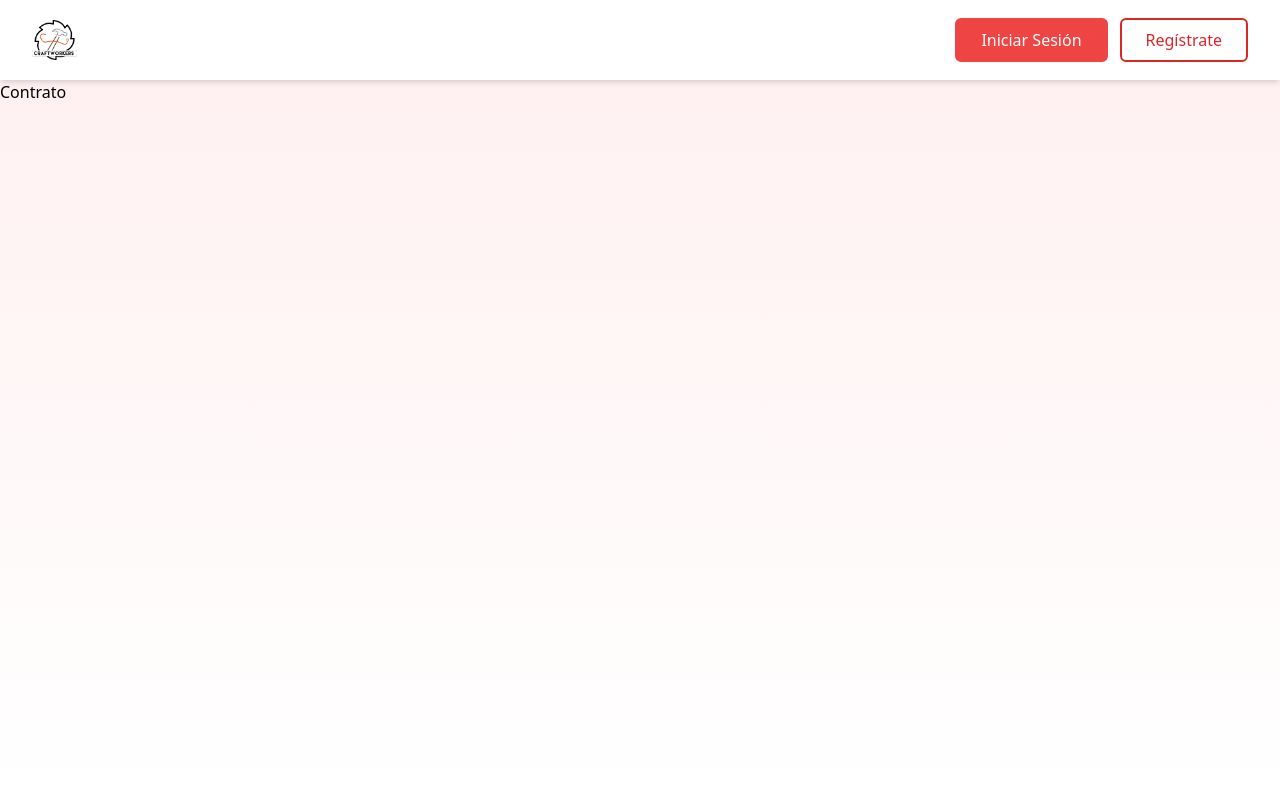
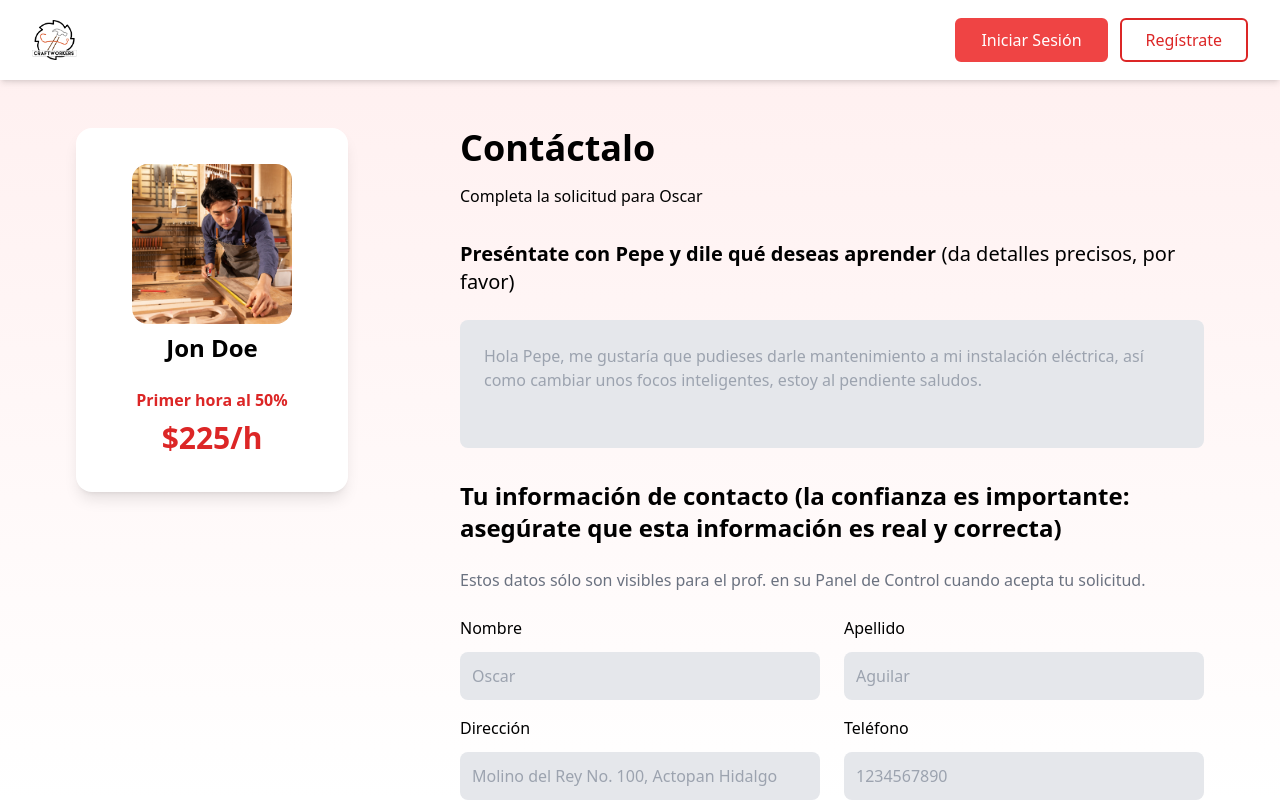
Before and after one commit to OscarAguilarL/craftworkers-frontend, a React (Vite) app: page /contrato/1 in a window 1280 px wide. Built offline with nearby package versions, Linux system fonts and the light colour scheme.

Commit message:
Terminada pagina de contrato

```diff
--- a/src/pages/ContratoPage.tsx
+++ b/src/pages/ContratoPage.tsx
@@ -1,9 +1,108 @@
-import React from 'react'
+import { StarIcon } from '@heroicons/react/solid'
+import trabajador from '../assets/img/trabajador.jpg'
+import { Button } from '../components'
 
 export const ContratoPage = () => {
   return (
-    <div>
-      <h2>Contrato</h2>
+    <div className="container max-w-6xl mx-auto mt-12 px-3 pb-24">
+      <div className="grid gap-6 grid-cols-3">
+        <div className="bg-white h-fit w-fit rounded-2xl shadow-lg px-14 py-9 flex flex-col gap-6">
+          <div className="w-full flex flex-col items-center gap-2">
+            <div className="h-40 w-40 overflow-hidden rounded-2xl">
+              <img
+                src={trabajador}
+                alt="Jon Doe"
+                className="aspect-square object-cover"
+              />
+            </div>
+            <h3 className="text-2xl font-bold">Jon Doe</h3>
+            <div className="flex flex-col items-center gap-2 mt-4 text-red-600">
+              <p className="text-base font-bold">Primer hora al 50%</p>
+              <p className="text-3xl font-black">$225/h</p>
+            </div>
+          </div>
+        </div>
+
+        <div className="col-span-2">
+          <form className="flex flex-col gap-4">
+            <h2 className="text-4xl font-bold">Contáctalo</h2>
+            <p>Completa la solicitud para Oscar</p>
+
+            <div className="pt-4 flex flex-col gap-6">
+              <p className="text-xl">
+                <span className="font-bold">
+                  Preséntate con Pepe y dile qué deseas aprender
+                </span>{' '}
+                (da detalles precisos, por favor)
+              </p>
+              <textarea
+                cols={30}
+                rows={10}
+                defaultValue={''}
+                className="w-full h-32 bg-gray-200 p-6 rounded-lg resize-none"
+                placeholder="Hola Pepe, me gustaría que pudieses darle mantenimiento a mi instalación eléctrica, así como cambiar unos focos inteligentes, estoy al pendiente saludos."
+              />
+            </div>
+
+            <div className="pt-4 flex flex-col gap-6">
+              <h2 className="text-2xl font-bold">
+                Tu información de contacto (la confianza es importante:
+                asegúrate que esta información es real y correcta)
+              </h2>
+              <p className="text-gray-500">
+                Estos datos sólo son visibles para el prof. en su Panel de
+                Control cuando acepta tu solicitud.
+              </p>
+
+              <div>
+                <div className="flex items-center gap-6">
+                  <div className="flex flex-col gap-3 w-full">
+                    <label htmlFor="name">Nombre</label>
+                    <input
+                      type="text"
+                      id="name"
+                      placeholder="Oscar"
+                      className="bg-gray-200 block p-3 rounded-lg"
+                    />
+                  </div>
+                  <div className="flex flex-col gap-3 w-full">
+                    <label htmlFor="lastname">Apellido</label>
+                    <input
+                      type="text"
+                      id="lastname"
+                      placeholder="Aguilar"
+                      className="bg-gray-200 block p-3 rounded-lg"
+                    />
+                  </div>
+                </div>
+                <div className="flex items-center gap-6 mt-4">
+                  <div className="flex flex-col gap-3 w-full">
+                    <label htmlFor="address">Dirección</label>
+                    <input
+                      type="text"
+                      id="address"
+                      placeholder="Molino del Rey No. 100, Actopan Hidalgo"
+                      className="bg-gray-200 block p-3 rounded-lg"
+                    />
+                  </div>
+                  <div className="flex flex-col gap-3 w-full">
+                    <label htmlFor="phonenumber">Teléfono</label>
+                    <input
+                      type="tel"
+                      id="phonenumber"
+                      placeholder="1234567890"
+                      className="bg-gray-200 block p-3 rounded-lg"
+                    />
+                  </div>
+                </div>
+              </div>
+              <Button isPrimary className="w-fit">
+                Enviar Información
+              </Button>
+            </div>
+          </form>
+        </div>
+      </div>
     </div>
   )
 }
--- a/src/pages/ProfilePage.tsx
+++ b/src/pages/ProfilePage.tsx
@@ -11,7 +11,7 @@ export const ProfilePage = () => {
   const navigate = useNavigate()
 
   return (
-    <div className="container max-w-5xl mx-auto mt-12 px-3 pb-24">
+    <div className="container max-w-6xl mx-auto mt-12 px-3 pb-24">
       <div className="grid gap-6 grid-cols-3">
         <div className="col-span-2">
           <div className="bg-gray-200 p-12 rounded-3xl mb-12">
@@ -35,7 +35,7 @@ export const ProfilePage = () => {
             </div>
           </div>
         </div>
-        <div className="h-fit rounded-2xl shadow-lg px-6 py-9 flex flex-col gap-6">
+        <div className="bg-white h-fit rounded-2xl shadow-lg px-6 py-9 flex flex-col gap-6">
           <div className="w-full flex flex-col items-center gap-2">
             <div className="h-40 w-40 overflow-hidden rounded-2xl">
               <img
```
